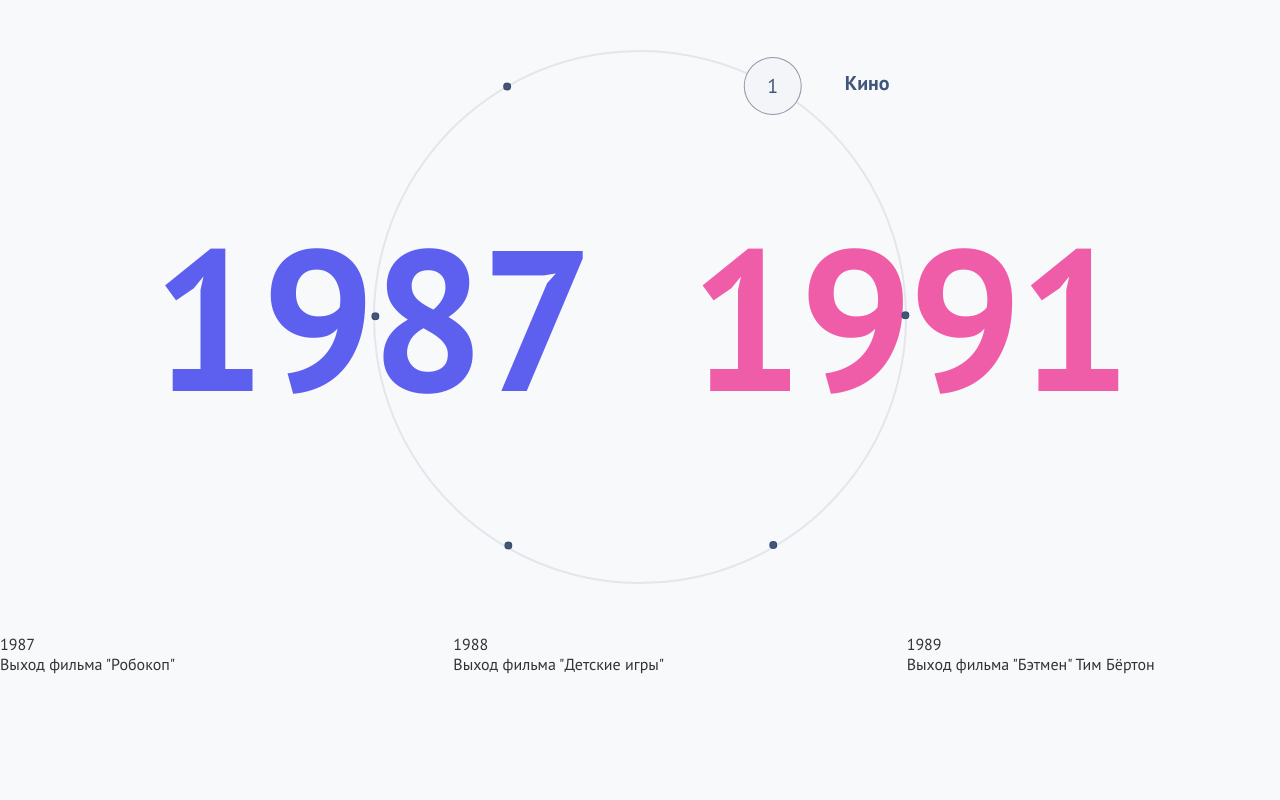
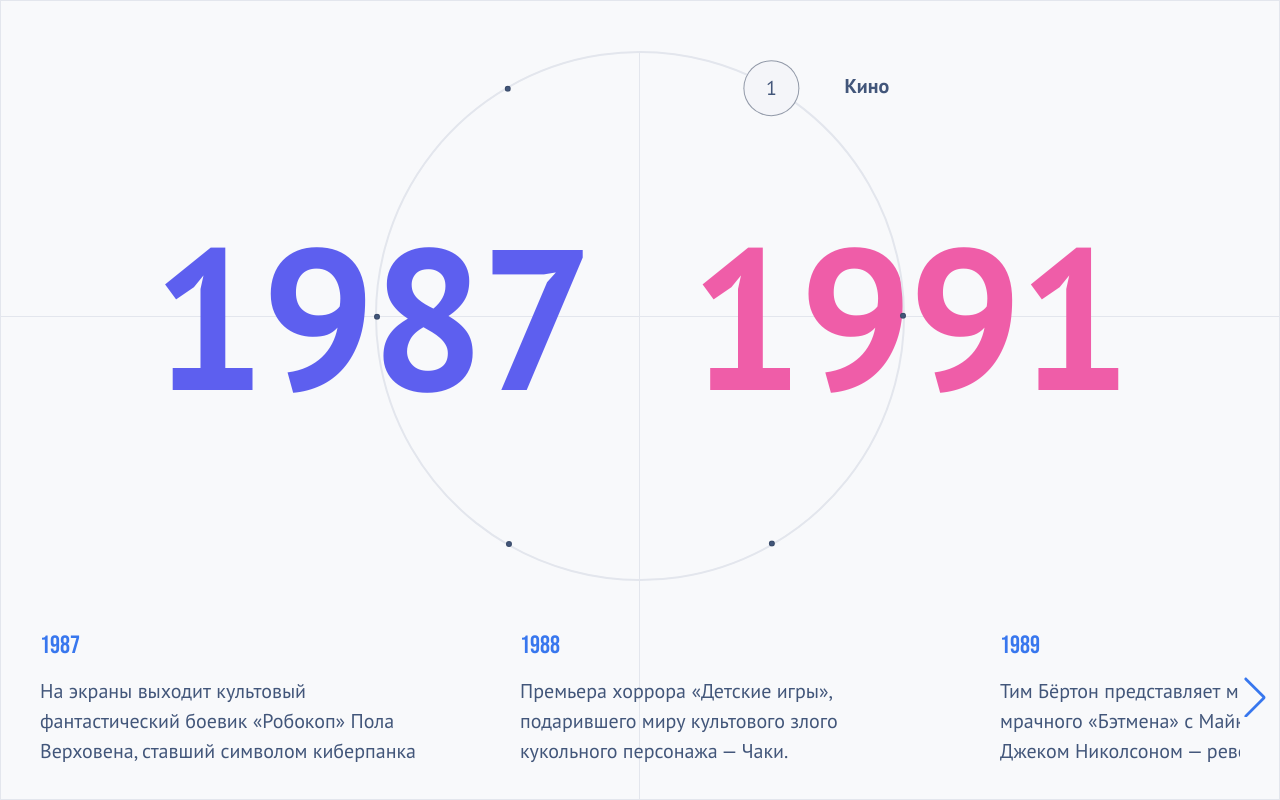
Before and after one commit to alivka-oko/timelines, a React app: page / in a window 1280 px wide. Built offline with nearby package versions, Linux system fonts and the light colour scheme.

Commit message:
добавление стилей на салйдер + круг

```diff
--- a/public/index.html
+++ b/public/index.html
@@ -6,7 +6,7 @@
     <link rel="preconnect" href="https://fonts.googleapis.com" />
     <link rel="preconnect" href="https://fonts.gstatic.com" crossorigin />
     <link
-      href="https://fonts.googleapis.com/css2?family=PT+Sans:ital,wght@0,400;0,700;1,400;1,700&family=Source+Sans+3:ital,wght@0,200..900;1,200..900&display=swap"
+      href="https://fonts.googleapis.com/css2?family=Bebas+Neue&family=PT+Sans:ital,wght@0,400;0,700;1,400;1,700&display=swap"
       rel="stylesheet"
     />
     <title>TimeLines App</title>
--- a/src/components/Circle/Circle.scss
+++ b/src/components/Circle/Circle.scss
@@ -25,7 +25,7 @@
   height: 530px;
   margin: 50px auto;
   border-radius: 50%;
-  border: 2px solid #e3e6ed;
+  border: 2px solid $gray-color;
   transition: transform 1s;
 }
 
@@ -49,7 +49,7 @@
   font-weight: 400;
   font-size: 20px;
   line-height: 30px;
-  color: $gray-color;
+  color: $blue-color;
   transition: 0.2s;
 
   &::before {
@@ -64,9 +64,9 @@
 
   &:not(.active) {
     color: transparent;
-    background: $gray-color;
+    background: $blue-color;
     &:hover {
-      color: $gray-color;
+      color: $blue-color;
       background: #f4f5f9;
     }
   }
@@ -80,7 +80,7 @@
   left: 100px;
   white-space: nowrap;
   pointer-events: none;
-  color: #42567a;
+  color: $blue-color;
   font-weight: 700;
   transform: translate(-30px, 0px);
   &.visible {
@@ -88,3 +88,28 @@
     transform: translate(0px, 0px);
   }
 }
+
+.circle-timeline {
+  position: relative;
+  &::before {
+    content: '';
+    display: block;
+    position: absolute;
+    width: 100vw;
+    height: 1px;
+    background-color: $gray-color;
+    margin: 0 auto;
+    top: 50%;
+  }
+  &::after {
+    content: '';
+    display: block;
+    position: absolute;
+    width: 1px;
+    height: 100vh;
+    background-color: $gray-color;
+    margin: 0 auto;
+    top: 0;
+    right: 50%;
+  }
+}
--- a/src/components/Slider/Slider.scss
+++ b/src/components/Slider/Slider.scss
@@ -4,10 +4,50 @@
   opacity: 0;
   transition: scale 0.2s;
   scale: 0.95;
-  width: 400px;
+  min-width: 320px;
   height: 135px;
+  display: flex;
+  flex-direction: column;
+  gap: 15px;
+  font-weight: 400;
+  font-size: 20px;
+  line-height: 30px;
+
+  color: $blue-color;
+
   &.visible {
     opacity: 1;
     scale: 1;
   }
 }
+.swiper {
+  width: 1200px;
+}
+
+.swiper-slide {
+  max-width: max-content;
+  min-width: 320px;
+  max-width: 400px;
+}
+
+.swiper-button-disabled {
+  display: none !important;
+}
+
+.slide-year {
+  font-family: 'Bebas Neue';
+  font-size: 25px;
+  font-weight: 400;
+  line-height: 120%;
+  text-transform: uppercase;
+  color: $accent-color;
+}
+.timeline-slider {
+  position: relative;
+}
+
+.custom-nav {
+  color: $accent-color !important;
+  width: 40px !important;
+  height: 40px !important;
+}
--- a/src/components/Slider/Slider.tsx
+++ b/src/components/Slider/Slider.tsx
@@ -7,6 +7,7 @@ import 'swiper/css';
 import 'swiper/css/navigation';
 import 'swiper/css/pagination';
 import 'swiper/css/scrollbar';
+import { FreeMode, Navigation } from 'swiper/modules';
 
 export function Slider({ groupName }: { groupName: string }) {
   const items = useSelector((state: RootState) => state.timeline.timelines);
@@ -20,15 +21,29 @@ export function Slider({ groupName }: { groupName: string }) {
     return;
   }
   return (
-    <Swiper spaceBetween={80} navigation={true} slidesPerView={3}>
+    <div className='timeline-slider'>
+      <Swiper
+        modules={[FreeMode, Navigation]}
+        spaceBetween={80}
+        slidesPerView={'auto'}
+        freeMode={true}
+        centeredSlides={false}
+        navigation={{
+          nextEl: '.swiper-button-next',
+          prevEl: '.swiper-button-prev'
+        }}
+      >
         {activeTimeline.slides.map((slideContent, index) => (
           <SwiperSlide key={slideContent.id} virtualIndex={index}>
             <div className={`slide ${showTopic ? 'visible' : ''}`}>
-            <div>{slideContent.year}</div>
-            <div>{slideContent.text}</div>
+              <h3 className='slide-year'>{slideContent.year}</h3>
+              <p className='slide-desc'>{slideContent.text}</p>
             </div>
           </SwiperSlide>
         ))}
       </Swiper>
+      <div className='swiper-button-prev custom-nav'></div>
+      <div className='swiper-button-next custom-nav'></div>
+    </div>
   );
 }
--- a/src/mocks/timelines.ts
+++ b/src/mocks/timelines.ts
@@ -7,11 +7,11 @@ export const mockTimelines: ITimeline[] = [
     yearFrom: 1987,
     yearTo: 1991,
     slides: [
-      { id: 1, year: 1987, text: 'Выход фильма "Робокоп"' },
-      { id: 2, year: 1988, text: 'Выход фильма "Детские игры"' },
-      { id: 3, year: 1989, text: 'Выход фильма "Бэтмен" Тим Бёртон' },
-      { id: 4, year: 1990, text: 'Выход фильма "Огненные колесницы"' },
-      { id: 5, year: 1991, text: 'Выход фильма "Терминатор 2"' },
+      { id: 1, year: 1987, text: 'На экраны выходит культовый фантастический боевик «Робокоп» Пола Верховена, ставший символом киберпанка конца 80-х.' },
+      { id: 2, year: 1988, text: 'Премьера хоррора «Детские игры», подарившего миру культового злого кукольного персонажа — Чаки.' },
+      { id: 3, year: 1989, text: 'Тим Бёртон представляет миру своего мрачного «Бэтмена» с Майклом Китоном и Джеком Николсоном — революцию в супергеройском кино.' },
+      { id: 4, year: 1990, text: 'Выходит спортивная драма «Огненные колесницы», получившая «Оскар» и ставшая символом веры в мечту и настойчивость.' },
+      { id: 5, year: 1991, text: 'Мировая премьера «Терминатора 2: Судный день» — один из самых технологичных фильмов своего времени, изменивший спецэффекты навсегда.' },
     ],
   },
   {
@@ -20,11 +20,11 @@ export const mockTimelines: ITimeline[] = [
     yearFrom: 1992,
     yearTo: 1997,
     slides: [
-      { id: 1, year: 1992, text: 'Публикация романа "Американский психопат"' },
-      { id: 2, year: 1993, text: 'Выход книги "Гарри Поттер и философский камень"' },
-      { id: 3, year: 1994, text: 'Роман "Мемуары гейши" опубликован' },
-      { id: 4, year: 1995, text: 'Премия Ман Букер присуждена' },
-      { id: 5, year: 1997, text: 'Публикация книги "Гарри Поттер и Тайная комната"' },
+      { id: 1, year: 1992, text: 'Брет Истон Эллис публикует «Американского психопата» — роман-шок, вскрывший лицемерие капиталистической элиты.' },
+      { id: 2, year: 1993, text: 'Джоан Роулинг завершает рукопись «Гарри Поттера и философского камня», начав новую эру подростковой литературы.' },
+      { id: 3, year: 1994, text: 'Артур Голден начинает работу над романом «Мемуары гейши», который позже станет международным бестселлером.' },
+      { id: 4, year: 1995, text: 'Роман Пэта Баркера «Призраки прошлого» получает Букеровскую премию, укрепив позиции женщин в современной литературе.' },
+      { id: 5, year: 1997, text: 'Первая книга о Гарри Поттере официально издана и мгновенно становится мировой сенсацией.' },
     ],
   },
   {
@@ -33,11 +33,11 @@ export const mockTimelines: ITimeline[] = [
     yearFrom: 1999,
     yearTo: 2004,
     slides: [
-      { id: 1, year: 1999, text: 'Выставка современного искусства в Лондоне' },
-      { id: 2, year: 2000, text: 'Новая коллекция Пикассо' },
-      { id: 3, year: 2001, text: 'Выставка инсталляций в Нью-Йорке' },
-      { id: 4, year: 2003, text: 'Современные художники Азии' },
-      { id: 5, year: 2004, text: 'Выставка "Модернизм и постмодернизм"' },
+      { id: 1, year: 1999, text: 'В Лондоне проходит выставка Young British Artists, окончательно закрепившая позиции современного концептуального искусства.' },
+      { id: 2, year: 2000, text: 'На аукционах Christie’s и Sotheby’s работы Пикассо достигают рекордных цен, интерес к модернизму растёт вновь.' },
+      { id: 3, year: 2001, text: 'В Нью-Йорке открывается выставка инсталляций «Postmodern Space», ставшая символом цифрового века в искусстве.' },
+      { id: 4, year: 2003, text: 'В Токио проходит масштабная выставка «Asia Now», впервые показавшая современное азиатское искусство миру.' },
+      { id: 5, year: 2004, text: 'Проект «Модернизм и постмодернизм» объединяет ключевые тенденции XX века — от Малевича до Уорхола.' },
     ],
   },
   {
@@ -46,11 +46,11 @@ export const mockTimelines: ITimeline[] = [
     yearFrom: 2005,
     yearTo: 2009,
     slides: [
-      { id: 1, year: 2005, text: 'Выход альбома Coldplay "X&Y"' },
-      { id: 2, year: 2006, text: 'Концертная серия Beyoncé' },
-      { id: 3, year: 2007, text: 'Выход альбома Radiohead "In Rainbows"' },
-      { id: 4, year: 2008, text: 'Летние Олимпийские игры — музыкальное сопровождение' },
-      { id: 5, year: 2009, text: 'Выход альбома Lady Gaga "The Fame Monster"' },
+      { id: 1, year: 2005, text: 'Группа Coldplay выпускает альбом «X&Y», ставший одним из самых продаваемых в мире.' },
+      { id: 2, year: 2006, text: 'Beyoncé отправляется в мировое турне с альбомом «B’Day», закрепляя статус мировой поп-дивы.' },
+      { id: 3, year: 2007, text: 'Radiohead выпускает «In Rainbows» — первый альбом, распространённый по системе «заплати сколько хочешь».' },
+      { id: 4, year: 2008, text: 'На церемонии открытия Олимпиады в Пекине звучат оригинальные композиции, написанные специально для события.' },
+      { id: 5, year: 2009, text: 'Lady Gaga выпускает альбом «The Fame Monster», превращаясь в одну из самых влиятельных артисток десятилетия.' },
     ],
   },
   {
@@ -59,11 +59,11 @@ export const mockTimelines: ITimeline[] = [
     yearFrom: 2010,
     yearTo: 2014,
     slides: [
-      { id: 1, year: 2010, text: 'Запуск телескопа Kepler' },
-      { id: 2, year: 2011, text: 'Открытие новых экзопланет' },
-      { id: 3, year: 2012, text: 'Первый успешный полёт Dragon SpaceX' },
-      { id: 4, year: 2013, text: 'Розетта достигает кометы 67P' },
-      { id: 5, year: 2014, text: 'Новые разработки в области квантовых вычислений' },
+      { id: 1, year: 2010, text: 'NASA запускает космический телескоп Kepler, начав эпоху активного поиска экзопланет.' },
+      { id: 2, year: 2011, text: 'Телескоп «Хаббл» фиксирует самые удалённые галактики, расширяя границы наблюдаемой Вселенной.' },
+      { id: 3, year: 2012, text: 'Компания SpaceX успешно запускает капсулу Dragon, доказав возможность частных космических полётов.' },
+      { id: 4, year: 2013, text: 'Европейский зонд «Розетта» достигает кометы 67P/Чурюмова — одно из величайших достижений космонавтики.' },
+      { id: 5, year: 2014, text: 'Учёные делают прорыв в области квантовых вычислений, создав устойчивый квантовый бит.' },
     ],
   },
   {
@@ -72,11 +72,11 @@ export const mockTimelines: ITimeline[] = [
     yearFrom: 2015,
     yearTo: 2019,
     slides: [
-      { id: 1, year: 2015, text: 'Чемпионат мира по лёгкой атлетике' },
-      { id: 2, year: 2016, text: 'Летние Олимпийские игры в Рио' },
-      { id: 3, year: 2017, text: 'Формула-1: чемпион Льюис Хэмилтон' },
-      { id: 4, year: 2018, text: 'Чемпионат мира по футболу среди женщин' },
-      { id: 5, year: 2019, text: 'NBA: титул Golden State Warriors' },
+      { id: 1, year: 2015, text: 'На чемпионате мира по лёгкой атлетике Усэйн Болт вновь подтверждает звание самого быстрого человека планеты.' },
+      { id: 2, year: 2016, text: 'В Рио-де-Жанейро проходят Летние Олимпийские игры — последние, где выступил Майкл Фелпс, завоевавший 23-е золото.' },
+      { id: 3, year: 2017, text: 'Льюис Хэмилтон становится четырёхкратным чемпионом Формулы-1, побив рекорды скоростных трасс.' },
+      { id: 4, year: 2018, text: 'Женская сборная США по футболу выигрывает чемпионат мира, вызвав волну обсуждений равных зарплат в спорте.' },
+      { id: 5, year: 2019, text: 'Команда Golden State Warriors вновь выходит в финал NBA, став символом доминирования в баскетболе 2010-х.' },
     ],
   },
 ];
--- a/src/styles/_variables.scss
+++ b/src/styles/_variables.scss
@@ -1,5 +1,6 @@
 $font-stack: 'PT Sans', sans-serif;
 $primary-color: #5d5fef;
-$gray-color: #42567a;
+$blue-color: #42567a;
 $secondary-color: #ef5da8;
 $accent-color: #3877ee;
+$gray-color: #e3e6ed;
--- a/src/styles/main.scss
+++ b/src/styles/main.scss
@@ -1,4 +1,10 @@
 @use './variables' as *;
+
+* {
+  margin: 0;
+  padding: 0;
+  box-sizing: border-box;
+}
 
 body {
   font-family: $font-stack;
@@ -21,3 +27,11 @@ h1 {
 .primary-color {
   color: $primary-color;
 }
+
+.container {
+  max-width: 1440px;
+  margin: 0 auto;
+  border: 1px solid $gray-color;
+  height: 100vh;
+  overflow: hidden;
+}
```
Lines whose indentation alone changed are shown as unchanged.
